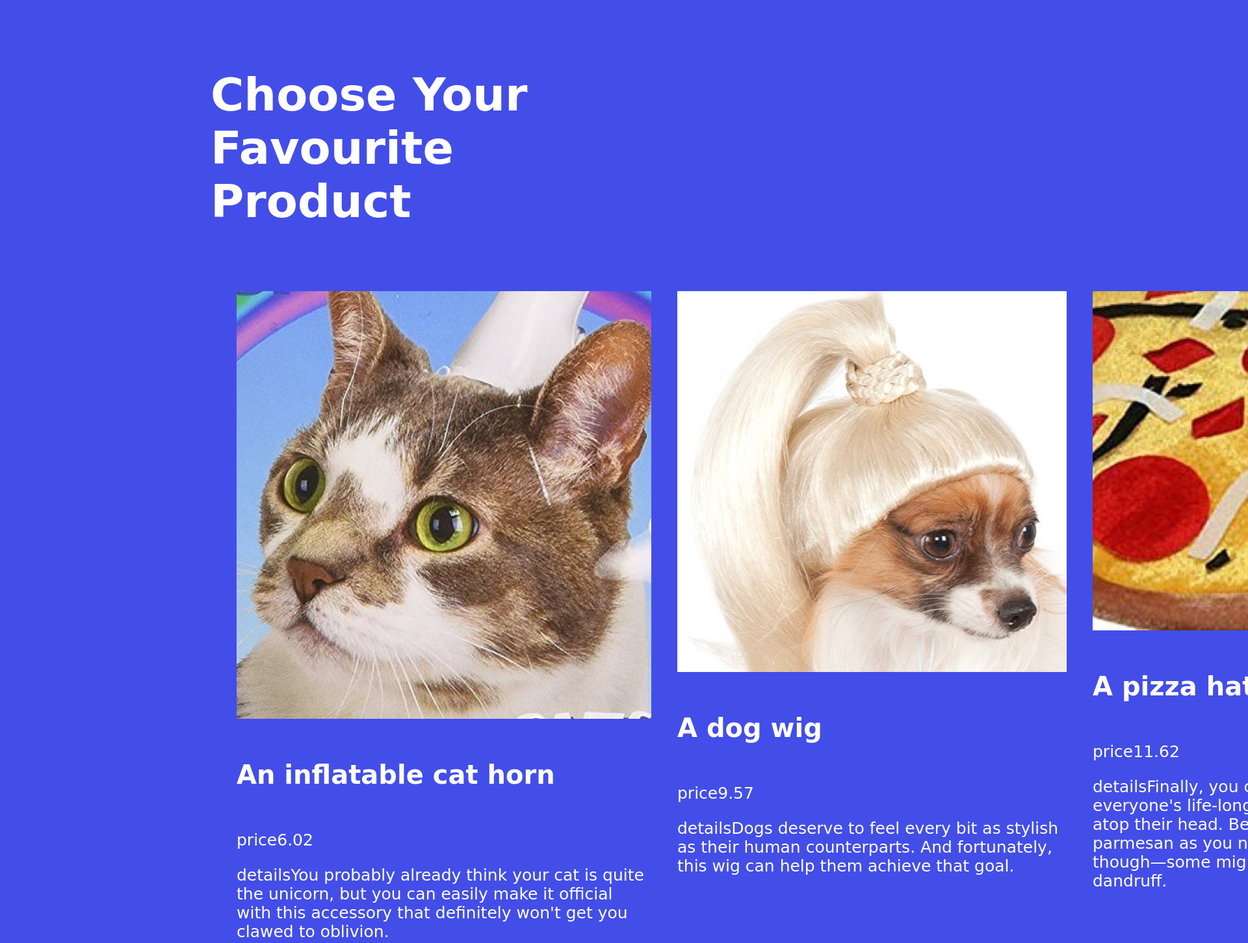
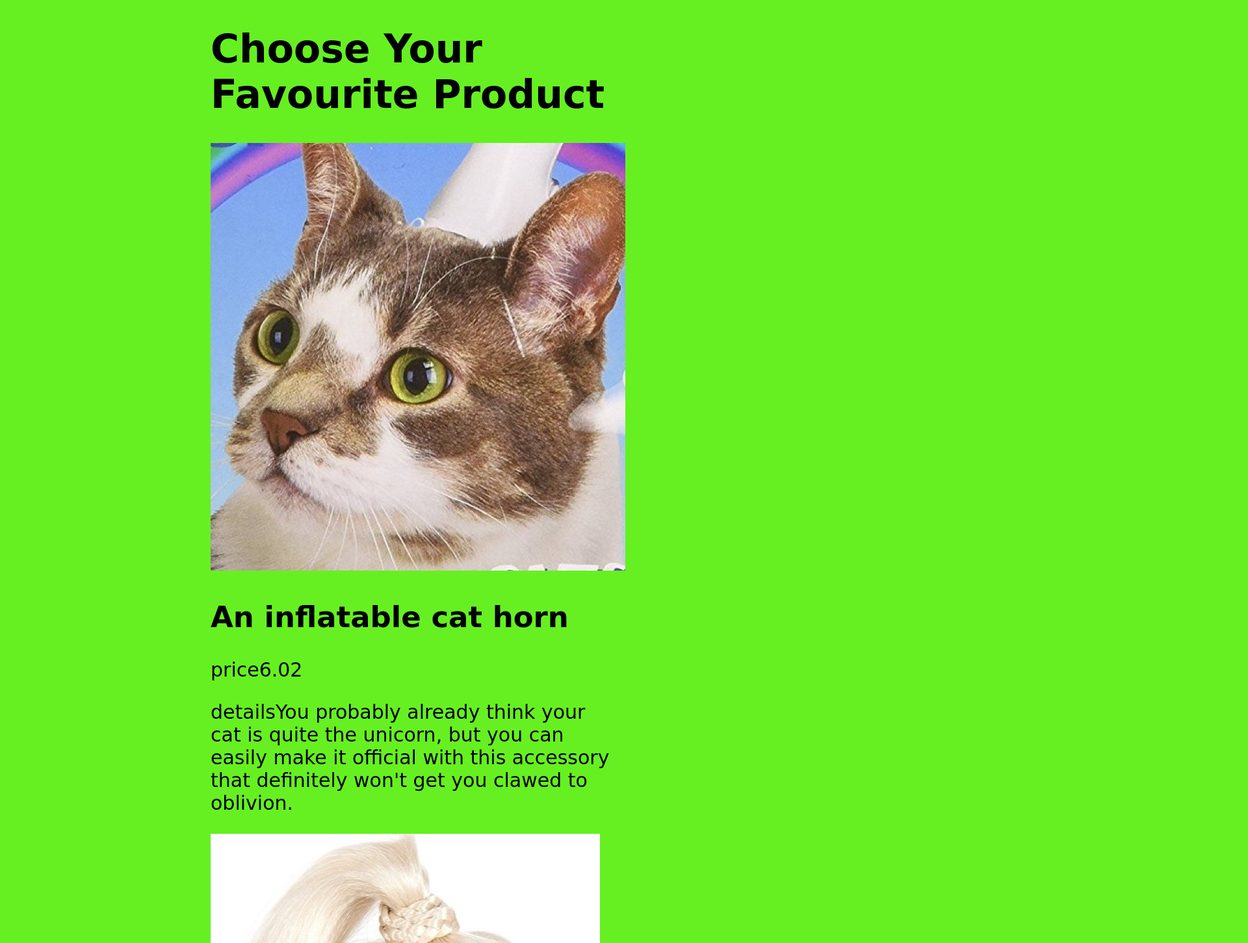
Before and after one commit to JayPatel01122000/Lab-4, a plain HTML site: page index.html in a window 1280 px wide. Shown: the top 1451 px of the page at 65% size, 1920 px wide, since content can reach past the window. Drawn offline with Linux system fonts and the light colour scheme; a web font is replaced by a local one.

Commit message:
Completed Lab-4

```diff
--- a/main.css
+++ b/main.css
@@ -1,81 +1,40 @@
 @charset "UTF-8";
-/* CSS Document */
 
 * {
-  box-sizing: border-box;
+    box-sizing: border-box;
 }
 
 html,
 body {
-  height: 100%;
+    height: 100%;
 }
 
 html {
-  font-size: 10px;
+    font-size: 30px;
 }
 
 body {
-  font-family: 'Bellota Text', cursive;
-  background-color: #434ee8;
+    font-family: 'Bellota Text', cursive;
+    background-color: #66f022;
 }
 
 .container {
-  color: #fff;
-
+    color: black;
 }
 
 h1,
 h2,
 h3 {
-  font-family: 'Bellota', cursive;
-}
-
-h1 {
-  font-size: 7rem;
-}
-
-h2,
-h3 {
-  padding: 30px 0;
-  font-size: 4rem;
+    font-family: 'Bellota', cursive;
 }
 
 p,
 li {
-  font-size: 2.5rem;
+    font-size: 1rem;
 }
 
 .container {
-  width:50%;
-  margin-left:auto;
-  margin-right: auto;
+    width: 50%;
+    margin-left: auto;
+    margin-right: auto;
 }
-
-section {
-  display:flex;
-  justify-content:space-between;
-}
-
-section img {
-  display:block;
-  margin: 0 auto;
-}
-
-article {
-  padding-left: 40px;
-}
-
-header {
-  padding: 50px 0;
-}
-
-footer  {
-  padding: 100px 0 0 45px;
-  text-align:right;
-}
-
-footer p {
- font-size: 1.5rem;
-  color: #101010;
-  padding-bottom: 40px;
-}
```
Also changed, not shown: index.html (+4 -1 lines), store.js (+8 -7 lines).
